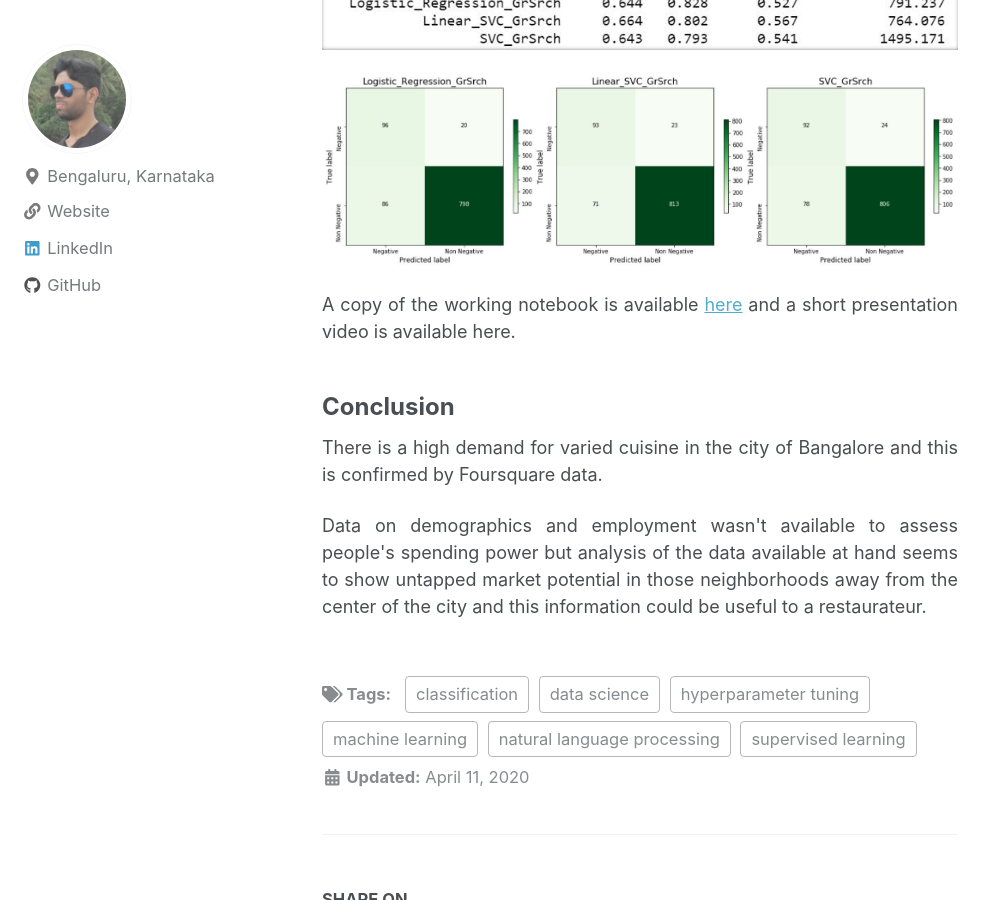
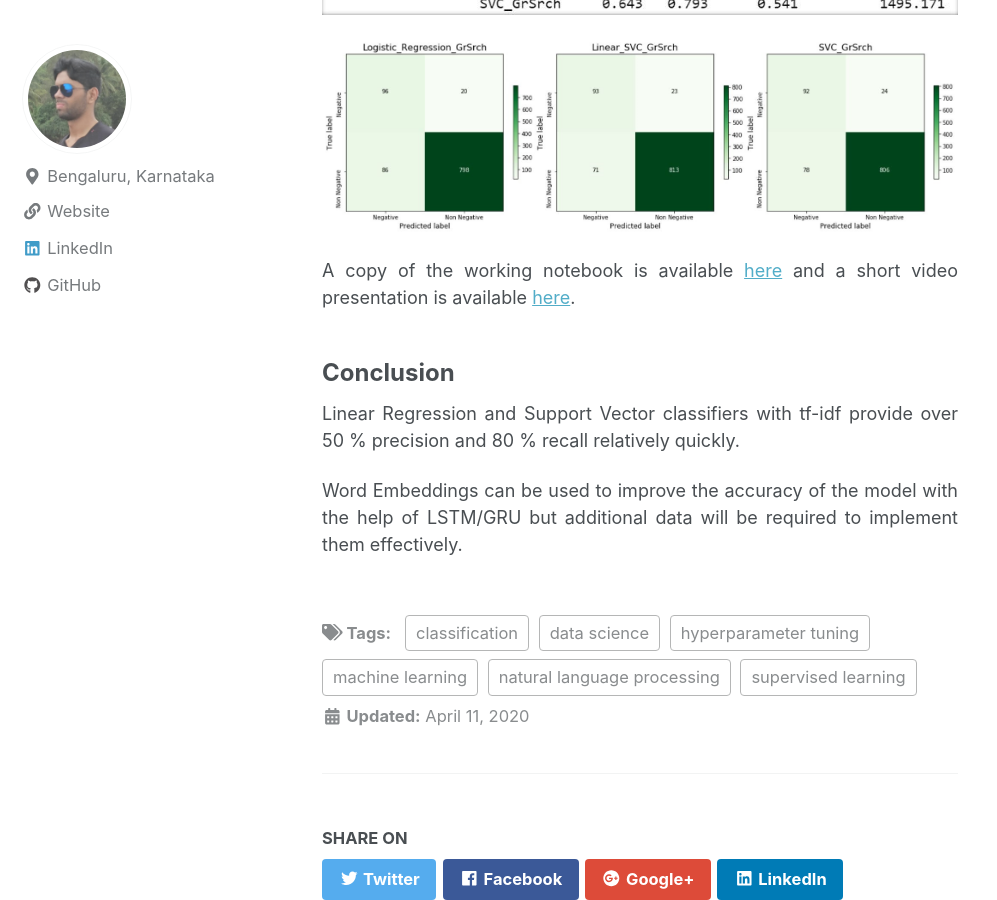
Before and after one commit to gopalrahulrg/gopalrahulrg.github.io, a Jekyll site: the page built from _posts/2020-04-11-cjcr.md, in a window 1280 px wide and 900 px high, scrolled down 3422 px. Shown: the whole window, without its empty margins (0-997 px from the left). Built offline with Jekyll 4.4.1, drawn with Linux system fonts in a browser that asks for light colours; nearby versions of some CDN libraries; some of the changed text lies outside the part shown.

Commit message:
Update 2020-04-11-cjcr.md

```diff
--- a/_posts/2020-04-11-cjcr.md
+++ b/_posts/2020-04-11-cjcr.md
@@ -72,10 +72,10 @@
 
 <p></p>
 
-<div style="text-align: justify"><p>A copy of the working notebook is available <a href="https://github.com/gopalrahulrg/gopalrahulrg.github.io/blob/master/assets/books/cnbr/rg_cnbr_15_11_2019.ipynb">here</a> and a short presentation video is available here.</p>
+<div style="text-align: justify"><p>A copy of the working notebook is available <a href="https://github.com/gopalrahulrg/gopalrahulrg.github.io/blob/master/assets/books/cjcr/rg_cjcr_11_04_2020.ipynb">here</a> and a short video presentation is available <a href="https://www.youtube.com/watch?v=I1P0jN5v00w">here</a>.</p>
 
 <font size="5"><h3>Conclusion</h3></font>
 
-<div style="text-align: justify"><p>There is a high demand for varied cuisine in the city of Bangalore and this is confirmed by Foursquare data.</p>
+<div style="text-align: justify"><p>Linear Regression and Support Vector classifiers with tf-idf provide over 50 % precision and 80 % recall relatively quickly.</p>
 
-<div style="text-align: justify"><p>Data on demographics and employment wasn't available to assess people's spending power but analysis of the data available at hand seems to show untapped market potential in those neighborhoods away from the center of the city and this information could be useful to a restaurateur.</p>
+<div style="text-align: justify"><p>Word Embeddings can be used to improve the accuracy of the model with the help of LSTM/GRU but additional data will be required to implement them effectively.</p>
```
Also changed, not shown: other parts of _posts/2020-04-11-cjcr.md (+1 -1 lines).
